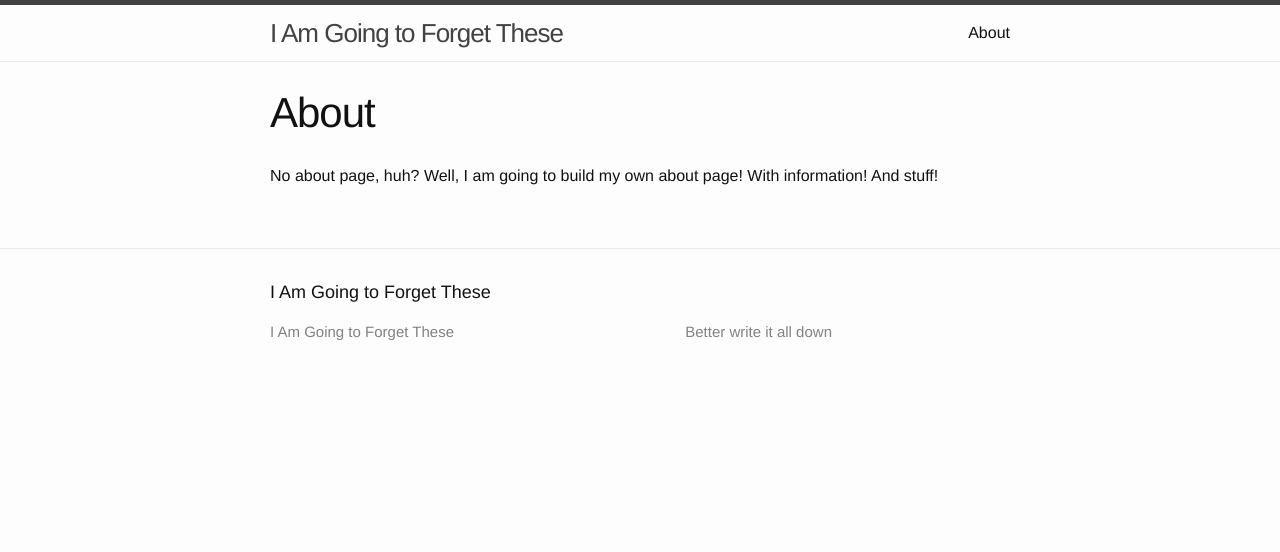
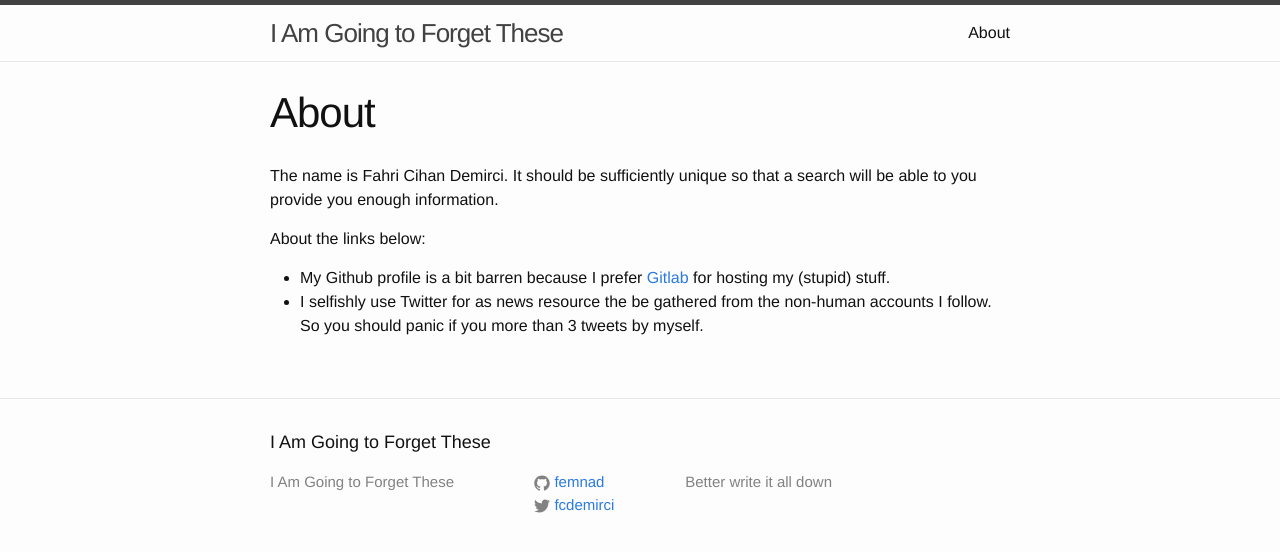
Before and after one commit to femnad/sqrt26.com, a Jekyll site: the page built from about.md, in a window 1280 px wide. Shown: the top 552 px of the page. Built offline with Jekyll 4.4.1, drawn with Linux system fonts in a browser that asks for light colours.

Commit message:
Proper About Page

```diff
--- a/_config.yml
+++ b/_config.yml
@@ -4,9 +4,9 @@ title: I Am Going to Forget These
 description: > # this means to ignore newlines until "baseurl:"
   Better write it all down
 baseurl: "" # the subpath of your site, e.g. /blog/
-# url: "http://yampir.com" # the base hostname & protocol for your site
-# twitter_username: fcdemirci
-# github_username: femnad
+url: "http://yampir.com" # the base hostname & protocol for your site
+twitter_username: fcdemirci
+github_username: femnad
 
 # Build settings
 markdown: kramdown
--- a/about.md
+++ b/about.md
@@ -3,4 +3,11 @@ layout: page
 title: About
 permalink: /about/
 ---
-No about page, huh? Well, I am going to build my own about page! With information! And stuff!
+The name is Fahri Cihan Demirci. It should be sufficiently unique so that a search will be able to you provide you enough information.
+
+About the links below:
+
+* My Github profile is a bit barren because I prefer [Gitlab][gitlab] for hosting my (stupid) stuff.
+* I selfishly use Twitter for as news resource the be gathered from the non-human accounts I follow. So you should panic if you more than 3 tweets by myself.
+
+[gitlab]: https://gitlab.com/u/femnad
```
